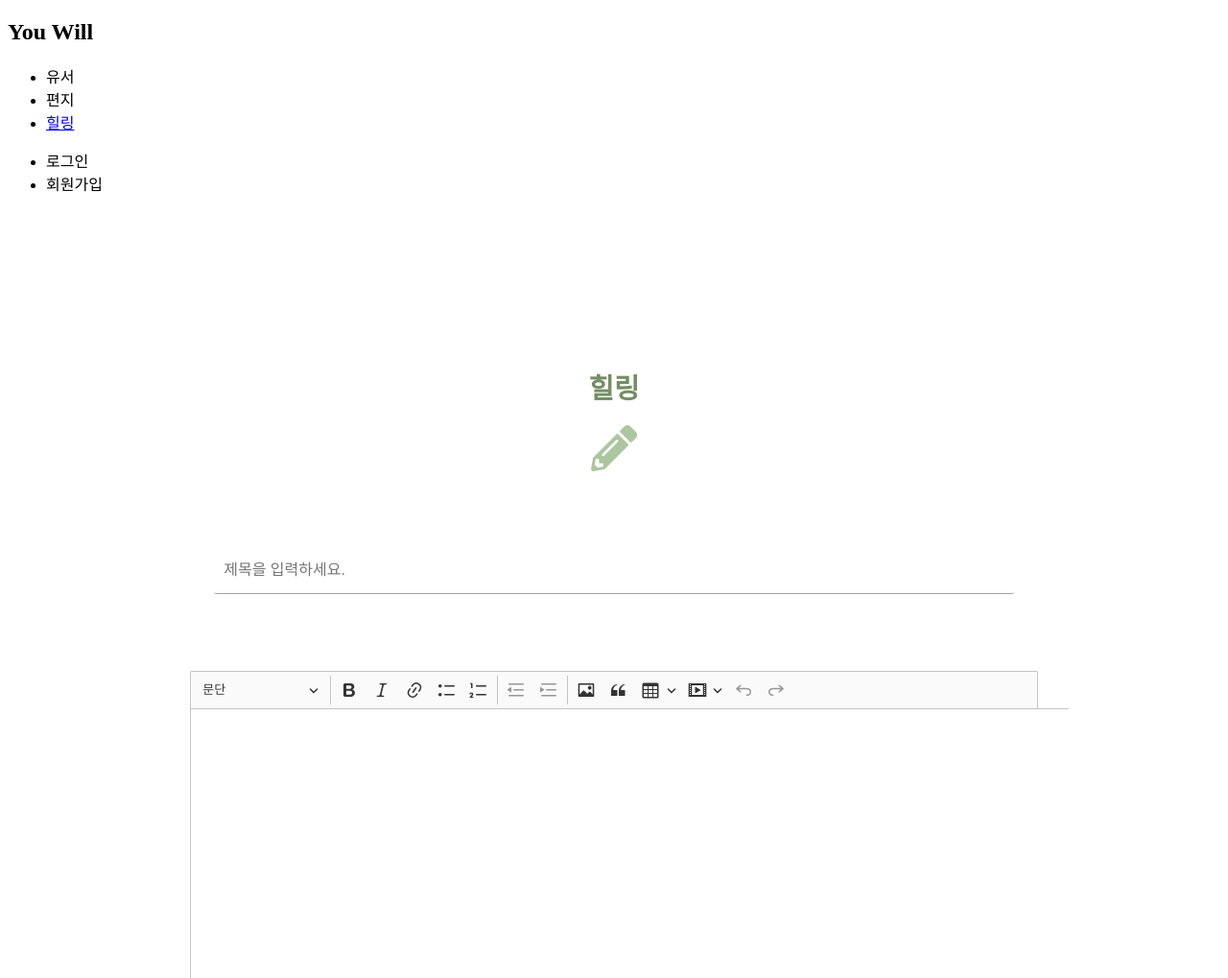
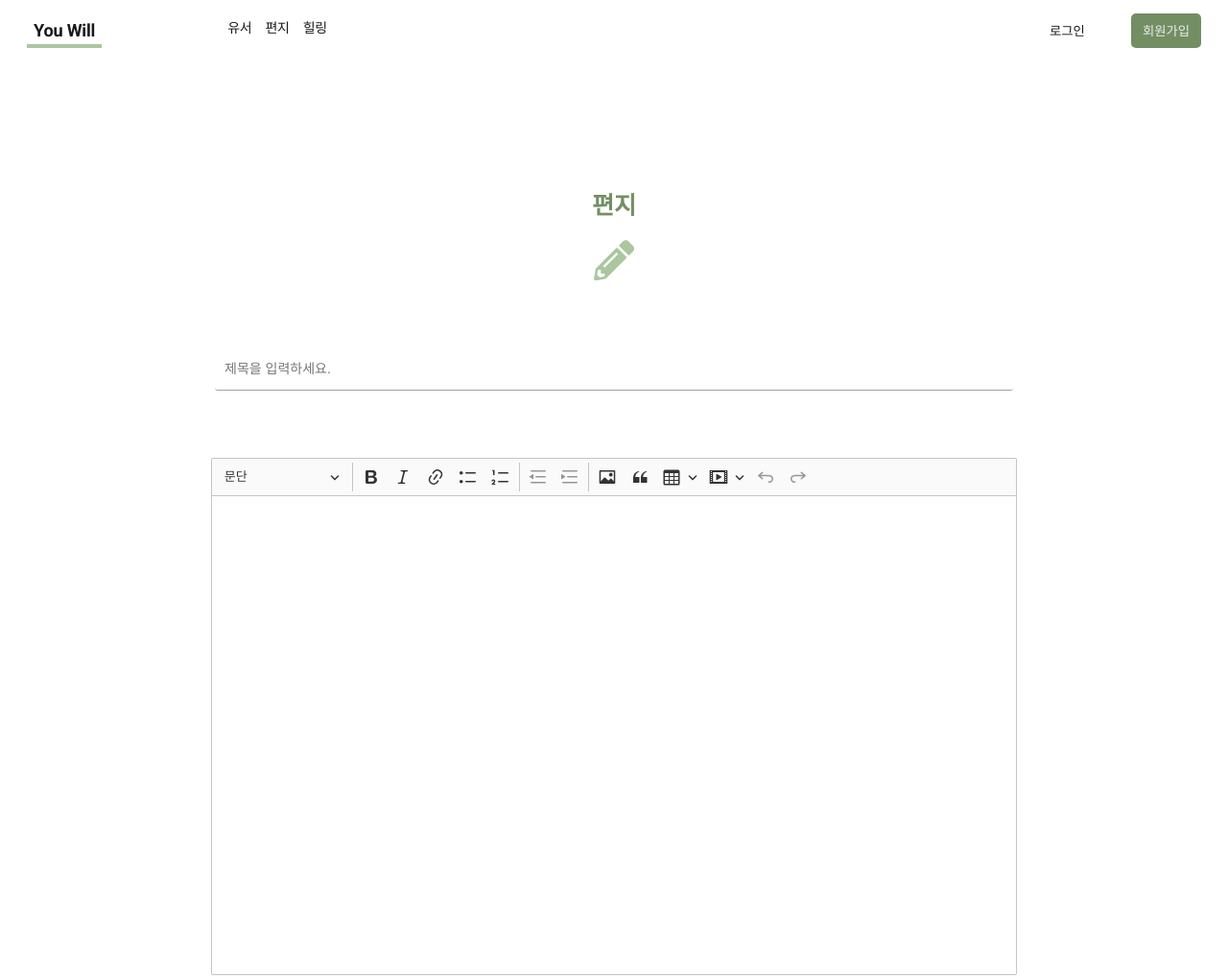
Before and after one commit to JNU-econovation/YouWill-web, a plain HTML site: page public/pages/letter/letter_write.html in a window 1280 px wide. Shown: the top 1019 px of the page at 96% size. Drawn offline with Linux system fonts and the light colour scheme; files whose address does not match are found by name.

Commit message:
feat: 편지 작성 페이지

```diff
--- a/public/editor/sample/editor_healing.html
+++ b/public/pages/letter/letter_write.html
@@ -1,36 +1,35 @@
 <!DOCTYPE html>
-<html lang="en" dir="ltr">
+<html lang="ko" dir="ltr">
 <head>
 	<meta charset="UTF-8">
     <meta http-equiv="X-UA-Compatible" content="IE=edge">
     <meta name="viewport" content="width=device-width, initial-scale=1.0">
+	<title>You Will</title>
+    <link rel="stylesheet" href="../../dist/css/basic.css">
+    <link rel="stylesheet" href="../../dist/css/letter.css">
+    <link rel="stylesheet" href="../../editor/sample/styles.css">
     <link rel="preconnect" href="https://fonts.gstatic.com">
     <link href="https://fonts.googleapis.com/css2?family=Noto+Sans+KR:wght@400;500;700&family=Roboto:wght@400;500;700&display=swap" rel="stylesheet">
     <link rel="stylesheet" href="https://use.fontawesome.com/releases/v5.14.0/css/all.css" integrity="sha384-HzLeBuhoNPvSl5KYnjx0BT+WB0QEEqLprO+NBkkk5gbc67FTaL7XIGa2w1L0Xbgc" crossorigin="anonymous">
-	<link rel="stylesheet" type="text/css" href="styles.css">
-	<link rel="stylesheet" href="../../css/healing.css">
-	<title>You Will</title>
 </head>
 <body data-editor="ClassicEditor" data-collaboration="false">
 	<header>
-        <h2 class="logo">You Will</h2>
-        <nav class="nav nav-category">
+        <div class="write" style="width:320px">
+            <div class="logo"><a href="../../">You Will</a></div>
             <ul>
-                <li>유서</li>
-                <li>편지</li>
-                <li class="current-page"><a href="../../html/healing/healing_main.html">힐링</a></li>
+                <li><a href="../../pages/will/">유서</a></li>
+                <li><a href="../../pages/letter/">편지</a></li>
+                <li><a href="../../pages/healing/">힐링</a></li>
             </ul>
-        </nav>
-        <nav class="nav nav-auth">
-            <ul>
-                <li>로그인</li>
-                <li class="button-signup">회원가입</li>
-            </ul>
-        </nav>
+        </div>
+        <div class="btn" style="width: 170px;">
+            <button class="signin" id="signin"><a href="../../pages/signin/">로그인</a></button>
+            <button class="signup" id="signup"><a href="../../pages/register/">회원가입</a></button>
+        </div>
     </header>
 	<class class="container">
 		<div class="category-intro">
-            <h3 class="category-name">힐링</h3>
+            <h3 class="category-name">편지</h3>
             <i class="fas fa-pencil-alt fa-3x icon-pencil"></i>
         </div>
 		<input type="text" minlength="1" class="title-input" placeholder="제목을 입력하세요.">
@@ -43,20 +42,21 @@
 		</div>
 		<div class="button-row">
             <button class="grey-button">저장</button>
-            <button class="yellow-button"><a href="../../html/healing/healing_detail.html">작성 완료</a></button>
+            <button class="yellow-button" onclick="location.href='letter_last.html'">작성 완료</button>
         </div>
 	</main>
 	<footer>
-        <h2 class="logo">You Will</h2>
-        <nav class="nav nav-category">
+        <div class="first">
+            <div class="logo">You Will</div>
             <ul>
                 <li>유서</li>
                 <li>편지</li>
                 <li>힐링</li>
             </ul>
-        </nav>
+        </div>
+        <div class="dum"></div>
     </footer>
-	<script src="../build/ckeditor.js"></script>
+	<script src="../../editor/build/ckeditor.js"></script>
 	<script>ClassicEditor.create( document.querySelector( '.editor' ), {
 			toolbar: {
 				items: [
```
Also changed, not shown: public/pages/letter/index.html (+2 -3 lines), public/pages/letter/letter_last.html (+2 -8 lines), public/dist/css/letter.css.
